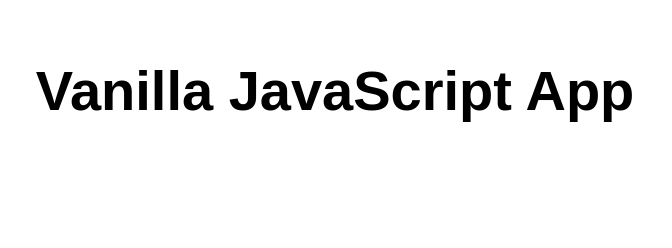
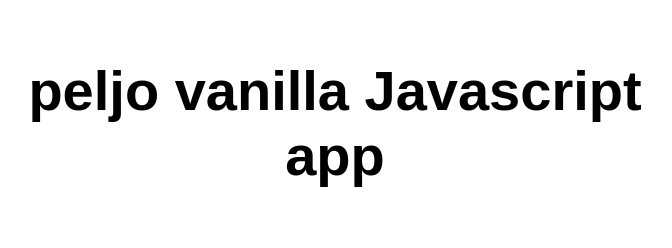
Before and after one commit to tugilane/ut2025azapp, a website: page src/index.html in a window 1280 px wide. Shown: the whole page, without its empty margins (305-977 px from the left). Drawn offline with Linux system fonts and the light colour scheme.

Commit message:
Update index.html

```diff
--- a/src/index.html
+++ b/src/index.html
@@ -10,7 +10,7 @@
 
 <body>
   <main>
-    <h1>Vanilla JavaScript App</h1>
+    <h1>peljo vanilla Javascript app</h1>
   </main>
 </body>
 
```
